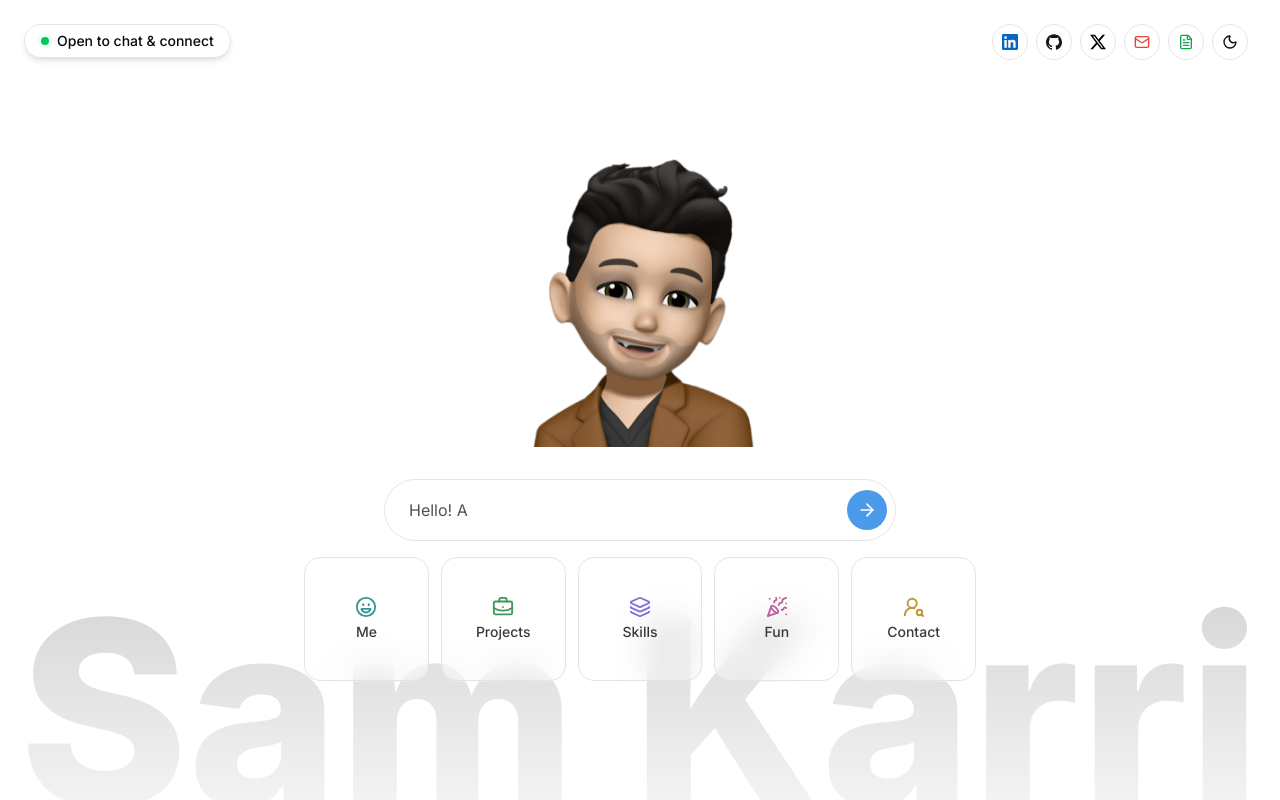
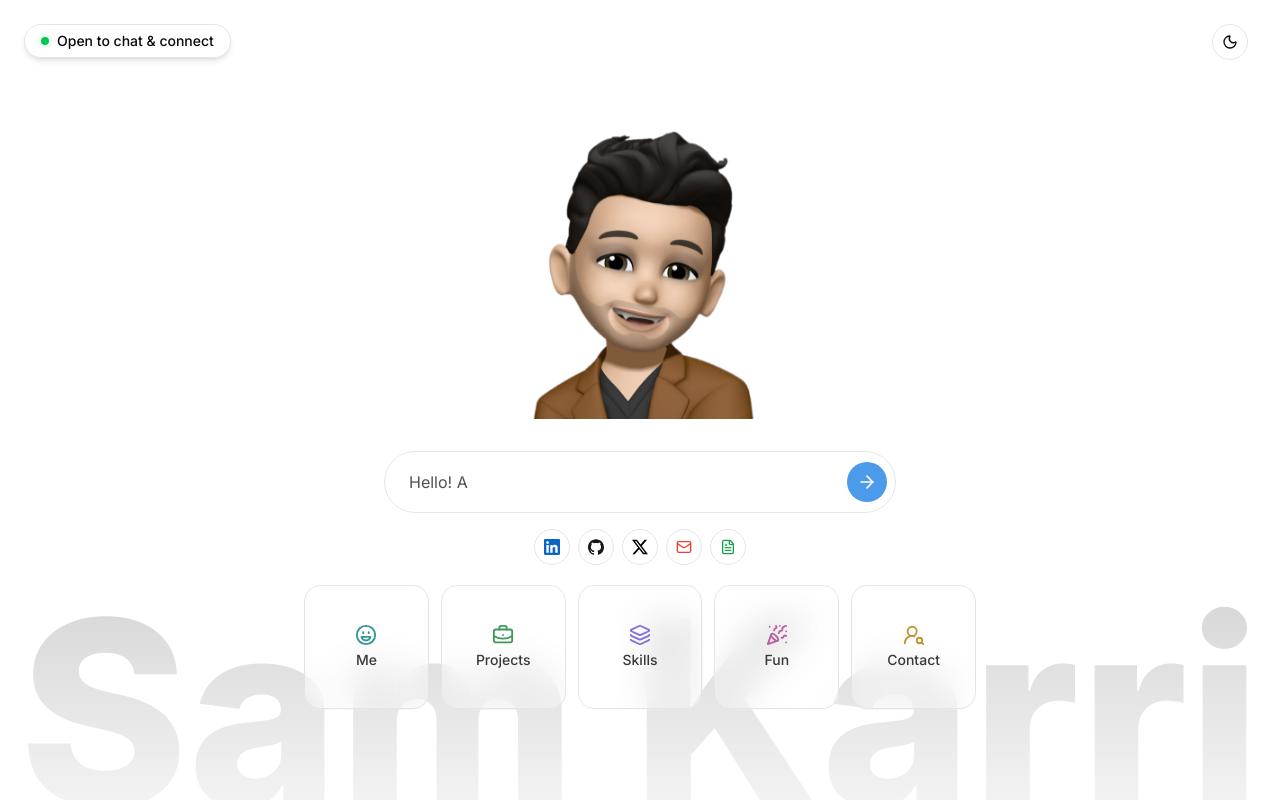
Before and after one commit to samshanmukh/portfolio, a Next.js app: page / in a window 1280 px wide. Built offline with nearby package versions, Linux system fonts and the light colour scheme; no server answers.

Commit message:
Social icons pop in under the message input (home + chat)
Moved from the top-right corner; staggered spring pop-in, static for reduced motion.

Co-Authored-By: Claude Opus 5.5 (1M context) <noreply@anthropic.com>
Claude-Session: https://claude.ai/code/session_01Tdxepp6MrgJSY2gYCTn3Us

```diff
--- a/app/components/chat/chat.tsx
+++ b/app/components/chat/chat.tsx
@@ -226,9 +226,8 @@ export function Chat({ posts }: { posts: PostMeta[] }) {
         </button>
       )}
 
-      {/* top-right: social links (wide screens; narrower ones get them above the input) + controls */}
+      {/* top-right: controls */}
       <div className="absolute top-5 right-4 z-[51] flex items-center gap-1.5 sm:right-8 sm:gap-2">
-        <SocialLinks size="sm" className="mr-1 hidden xl:flex" />
         <SmartToggle llm={llm} mode={mode} prog={prog} onEnable={enableSmart} onDisable={() => setMode('keyword')} />
         <WelcomeModal
           trigger={
@@ -309,13 +308,12 @@ export function Chat({ posts }: { posts: PostMeta[] }) {
           )}
           <div className="relative flex flex-col items-center gap-3">
             <HelperBoost onAsk={run} disabled={busy} />
-            <SocialLinks size="sm" className="xl:hidden" />
             <form
               onSubmit={(e) => {
                 e.preventDefault()
                 run(input)
               }}
-              className="w-full pb-2 md:px-4 md:pb-6"
+              className="w-full md:px-4"
             >
               <div className="mx-auto flex items-center rounded-full border border-[#E5E5E9] bg-input py-2 pr-2 pl-6 dark:border-neutral-700">
                 <input
@@ -339,6 +337,8 @@ export function Chat({ posts }: { posts: PostMeta[] }) {
                 </button>
               </div>
             </form>
+            {/* socials pop in just under the input */}
+            <SocialLinks size="sm" pop delay={0.3} className="pb-3 md:pb-5" />
           </div>
         </div>
       </div>
--- a/app/components/social-links.tsx
+++ b/app/components/social-links.tsx
@@ -1,3 +1,6 @@
+'use client'
+
+import { motion, useReducedMotion } from 'framer-motion'
 import { FileText, Mail } from 'lucide-react'
 import type { ComponentType } from 'react'
 import { socials } from '../lib/data'
@@ -13,24 +16,42 @@ export const socialLinks: Link[] = [
   { label: 'Résumé', href: socials.resume, icon: FileText, color: 'text-[#16A34A]' },
 ]
 
-// Row of clickable social icons (home page, chat header, contact answer).
-export function SocialLinks({ size = 'md', className = '' }: { size?: 'sm' | 'md'; className?: string }) {
-  const box = size === 'sm' ? 'h-7 w-7 md:h-9 md:w-9' : 'h-11 w-11'
-  const icon = size === 'sm' ? 'h-3.5 w-3.5 md:h-4 md:w-4' : 'h-5 w-5'
+// Row of clickable social icons (under the home + chat inputs, contact answer).
+// `pop` springs the icons in one after another (static for reduced motion).
+export function SocialLinks({
+  size = 'md',
+  pop = false,
+  delay = 0,
+  className = '',
+}: {
+  size?: 'sm' | 'md'
+  pop?: boolean
+  delay?: number
+  className?: string
+}) {
+  const reduced = useReducedMotion()
+  const animate = pop && !reduced
+  const box = size === 'sm' ? 'h-8 w-8 md:h-9 md:w-9' : 'h-11 w-11'
+  const icon = size === 'sm' ? 'h-4 w-4' : 'h-5 w-5'
   return (
-    <div className={`flex items-center gap-1 md:gap-2 ${className}`}>
-      {socialLinks.map(({ label, href, icon: Icon, color }) => (
-        <a
+    <div className={`flex items-center gap-2 ${className}`}>
+      {socialLinks.map(({ label, href, icon: Icon, color }, i) => (
+        <motion.a
           key={label}
+          initial={animate ? { opacity: 0, scale: 0.3, y: 10 } : false}
+          animate={{ opacity: 1, scale: 1, y: 0 }}
+          transition={{ type: 'spring', stiffness: 420, damping: 18, delay: delay + i * 0.08 }}
+          whileHover={reduced ? undefined : { scale: 1.12, y: -2 }}
+          whileTap={{ scale: 0.92 }}
           href={href}
           target={href.startsWith('mailto:') ? undefined : '_blank'}
           rel="noopener noreferrer"
           aria-label={label}
           title={label}
-          className={`flex ${box} items-center justify-center rounded-full border border-border bg-white/30 backdrop-blur-lg transition hover:scale-105 hover:bg-accent dark:bg-neutral-900/60`}
+          className={`flex ${box} items-center justify-center rounded-full border border-border bg-white/30 backdrop-blur-lg transition-colors hover:bg-accent dark:bg-neutral-900/60`}
         >
           <Icon className={`${icon} ${color}`} />
-        </a>
+        </motion.a>
       ))}
     </div>
   )
--- a/app/page.tsx
+++ b/app/page.tsx
@@ -47,9 +47,8 @@ export default function Home() {
         </div>
       </div>
 
-      {/* top-right: theme + source */}
-      <div className="absolute top-6 right-4 z-20 flex items-center gap-1 sm:right-8 md:gap-2">
-        <SocialLinks size="sm" />
+      {/* top-right: theme */}
+      <div className="absolute top-6 right-4 z-20 sm:right-8">
         <ThemeToggle />
       </div>
 
@@ -124,7 +123,10 @@ export default function Home() {
           </div>
         </form>
 
-        <div className="mt-4 grid w-full max-w-2xl grid-cols-3 gap-3 md:grid-cols-5">
+        {/* socials pop in just under the input */}
+        <SocialLinks size="sm" pop delay={0.6} className="mt-4 justify-center" />
+
+        <div className="mt-5 grid w-full max-w-2xl grid-cols-3 gap-3 md:grid-cols-5">
           {quickConfig.map(({ key, color }) => {
             const Icon = quickIcons[key]
             return (
```
